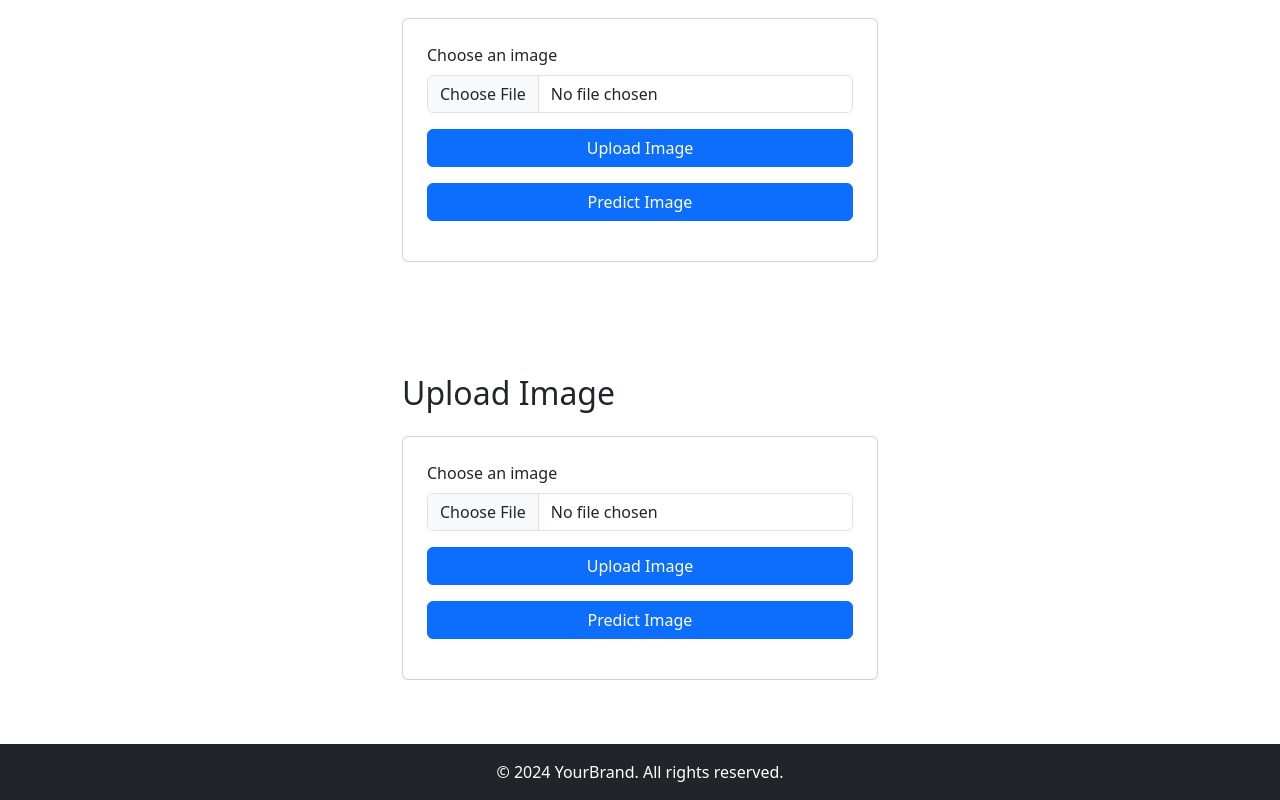
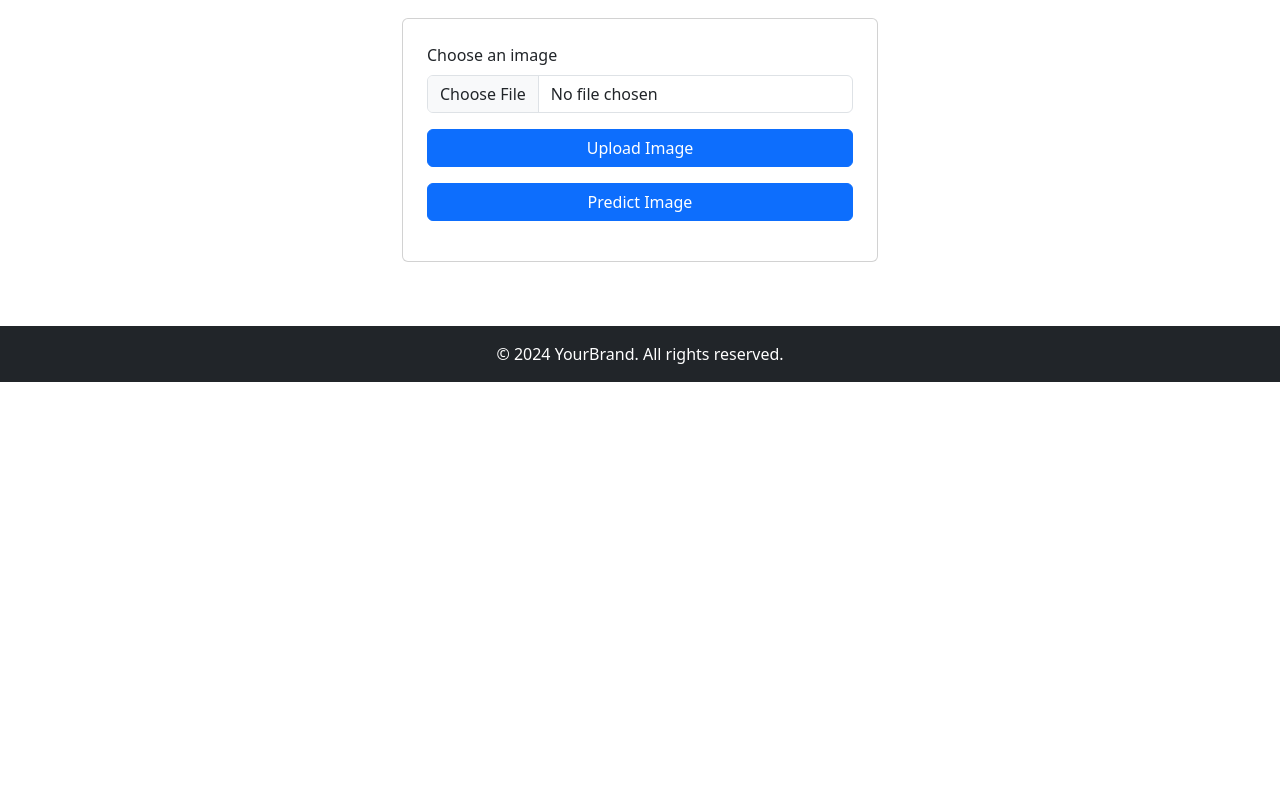
Before and after one commit to nathanb1357/comp4537-project, a website with bundled scripts: page client/signedinAdmin.html in a window 1280 px wide. Shown: the part 573-1373 px from the top of the page. After the commit the page ends 955 px from the top, so only its background shows below. Built offline with nearby package versions, Linux system fonts and the light colour scheme.

Commit message:
Fixed admin page again

```diff
--- a/client/signedinAdmin.html
+++ b/client/signedinAdmin.html
@@ -94,24 +94,6 @@
     </div>
   </section>
 
-  <!-- Image Upload Section -->
-  <section class="container py-5">
-    <h2 class="mb-4">Upload Image</h2>
-    <div class="card p-4">
-      <div class="mb-3">
-        <label for="profileImage" class="form-label">Choose an image</label>
-        <input type="file" class="form-control" id="profileImage" accept="image/*">
-      </div>
-      <button id="uploadImageButton" class="btn btn-primary">Upload Image</button>
-      <div class="mt-3"></div>
-      <button id="predictImageButton" class="btn btn-primary">Predict Image</button>
-      <div class="mt-3"></div>
-        <img id="selectedImage" src="#" alt="Selected Image" class="img-fluid" style="display: none;">
-      </div>
-      <div id="result" class="mt-3"></div>
-    </div>
-  </section>
-
   <!-- Footer -->
   <footer class="bg-dark text-white text-center py-3">
     <p class="mb-0">&copy; 2024 YourBrand. All rights reserved.</p>
```
